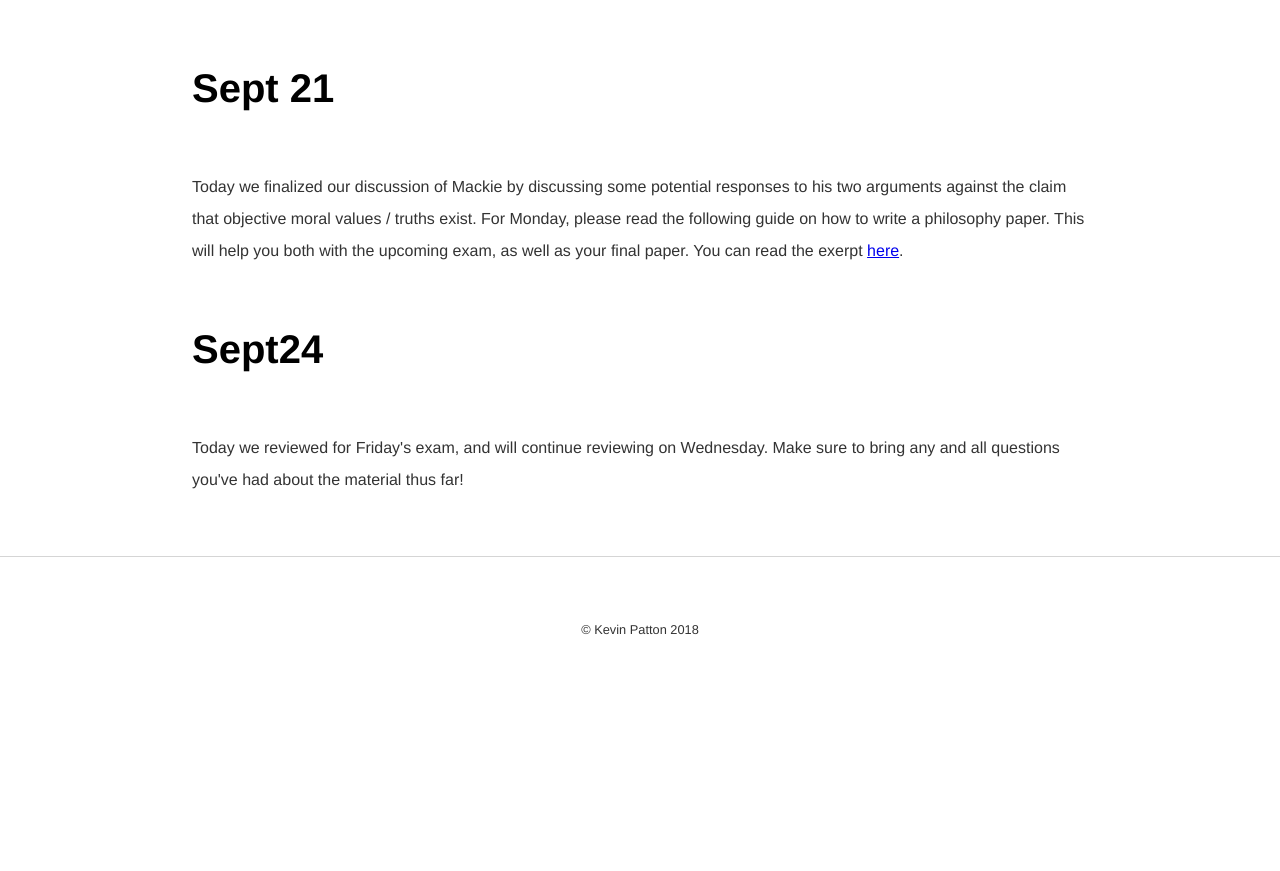
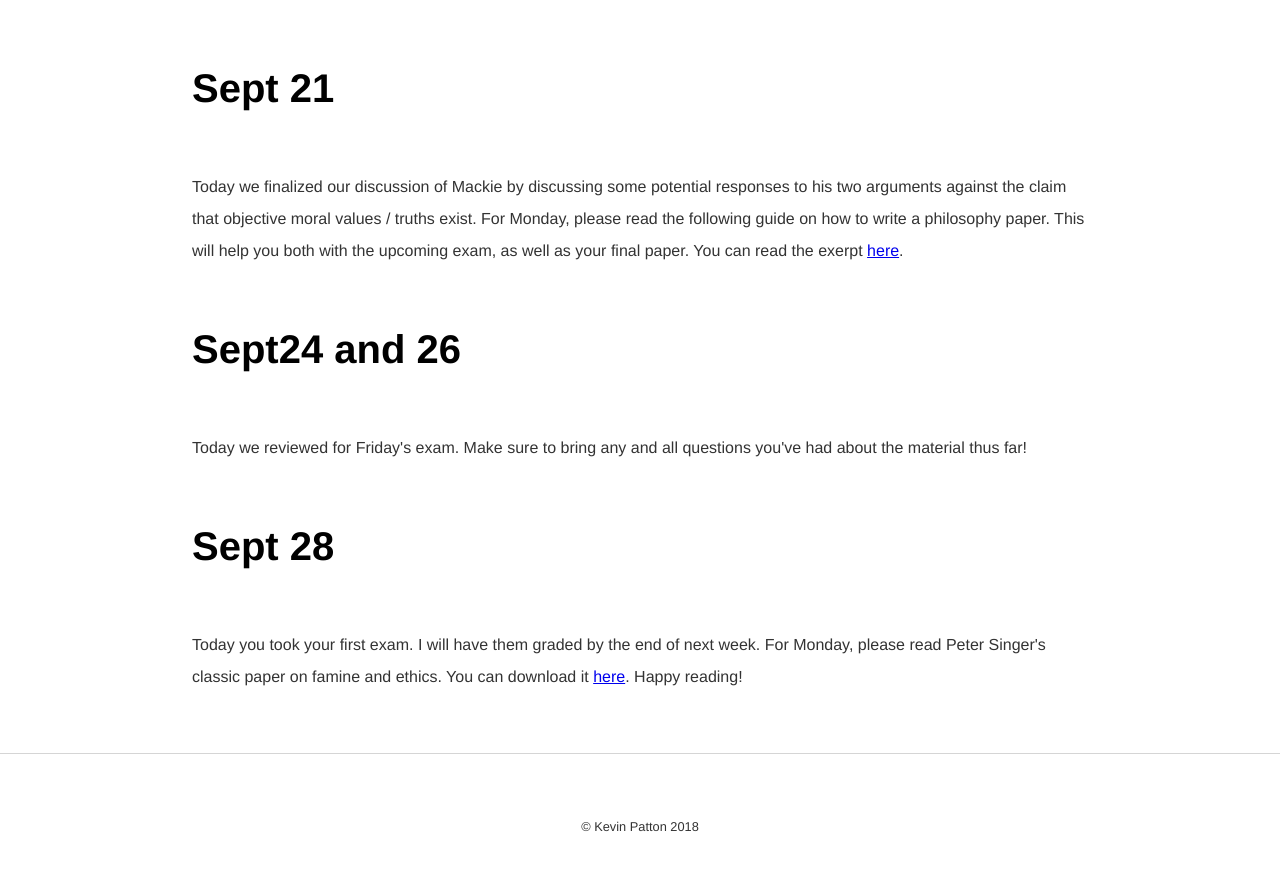
Before and after one commit to kevinjpatton/kevinjpatton.github.io, a Jekyll site: the page built from teaching/phil1020/index.html, in a window 1280 px wide and 900 px high, scrolled down 3103 px. Shown: the top 871 px of the window. Built offline with Jekyll 4.4.1, drawn with Linux system fonts in a browser that asks for light colours; Markdown is read by kramdown in place of the engine named in the settings; before the commit the page ends 3806 px from its top, so only the background shows below that.

Commit message:
Update index.html

```diff
--- a/teaching/phil1020/index.html
+++ b/teaching/phil1020/index.html
@@ -28,5 +28,7 @@ title: Philosophy 1020 - Kevin Patton
 <h1>Sept 21</h1>
 <p>Today we finalized our discussion of Mackie by discussing some potential responses to his two arguments against the claim that objective moral values / truths exist.  For Monday, please read the following guide on how to write a philosophy paper.  This will help you both with the upcoming exam, as well as your final paper.  You can read the exerpt <a href=
 http://www.sfu.ca/philosophy/resources/writing.html>here</a>.
-<h1>Sept24</h1>
-<p>Today we reviewed for Friday's exam, and will continue reviewing on Wednesday.  Make sure to bring any and all questions you've had about the material thus far!</p>
+<h1>Sept24 and 26</h1>
+<p>Today we reviewed for Friday's exam.  Make sure to bring any and all questions you've had about the material thus far!</p>
+<h1>Sept 28</h1>
+<p>Today you took your first exam.  I will have them graded by the end of next week.  For Monday, please read Peter Singer's classic paper on famine and ethics.  You can download it <a href=/teaching/phil1020/Singer_1972Famine.pdf	target="_blank">here</a>.  Happy reading!</p>
```
